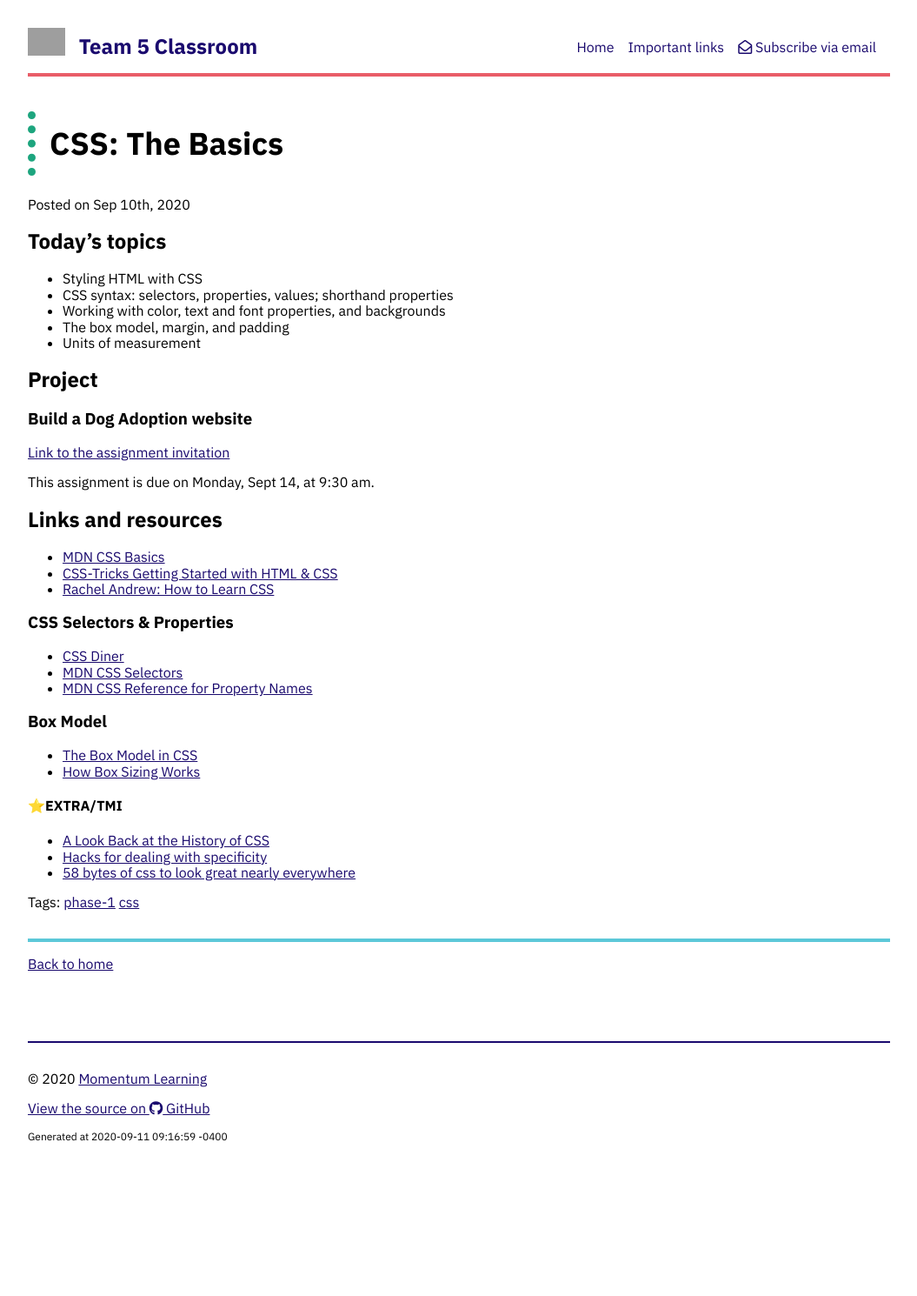
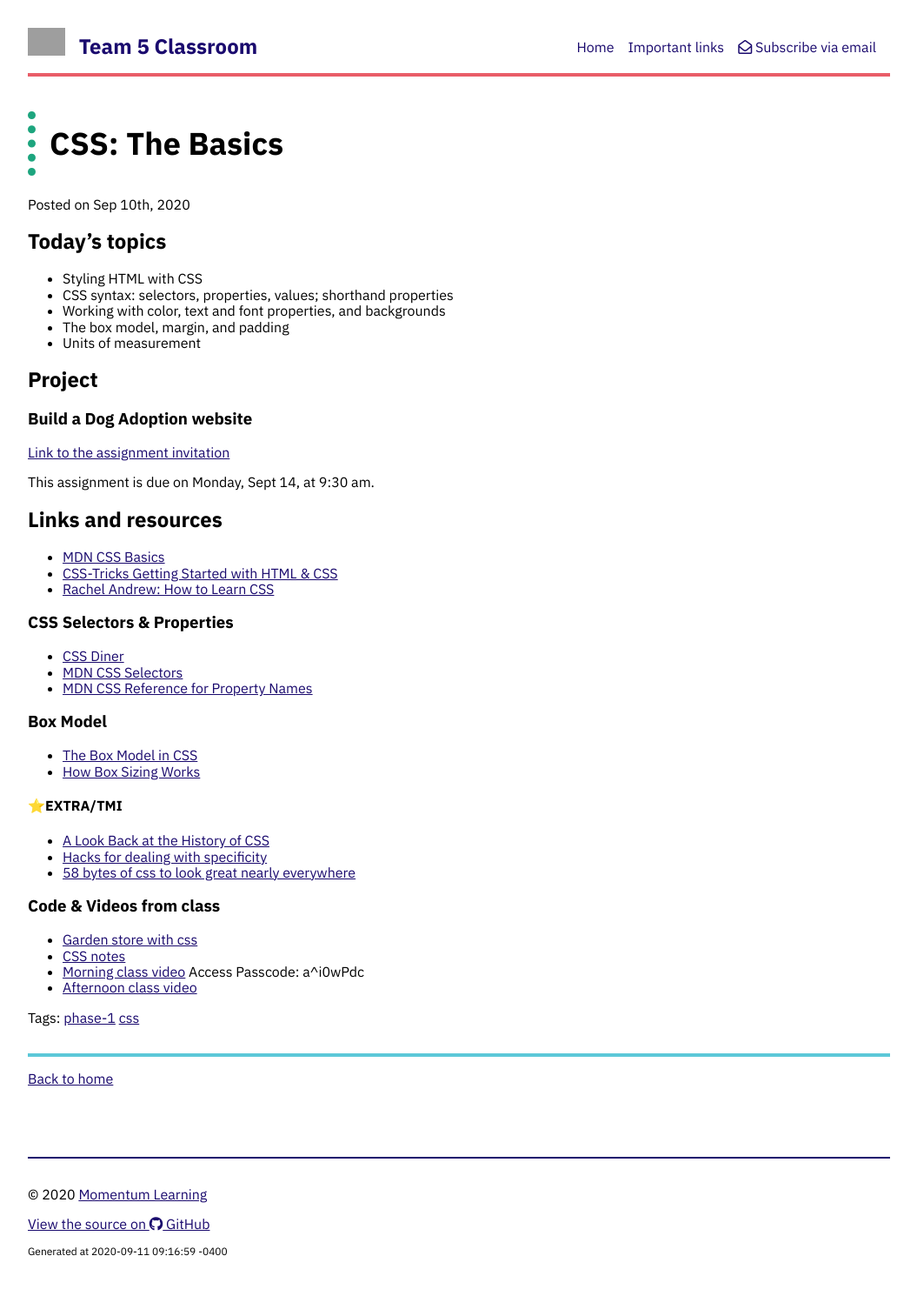
Before and after one commit to momentum-team-5/momentum-team-5.github.io, a Jekyll site: the page built from _posts/2020-09-10-css-basics.md, in a window 1280 px wide. Shown: the whole page at 87% size, without its empty margins (112-1167 px from the left). Built offline with Jekyll 4.4.1, drawn with Linux system fonts in a browser that asks for light colours; nearby versions of some CDN libraries; before the commit the page ends 1358 px from its top, so only the background shows below that; grey boxes are pictures that could not be loaded.

Commit message:
Add code and videos from class

```diff
--- a/_posts/2020-09-10-css-basics.md
+++ b/_posts/2020-09-10-css-basics.md
@@ -41,3 +41,10 @@
 - [A Look Back at the History of CSS](https://css-tricks.com/look-back-history-css/)
 - [Hacks for dealing with specificity](https://csswizardry.com/2014/07/hacks-for-dealing-with-specificity/)
 - [58 bytes of css to look great nearly everywhere](https://jrl.ninja/etc/1/)
+
+### Code & Videos from class
+
+- [Garden store with css](https://github.com/momentum-team-5/examples/tree/main/garden-store-css)
+- [CSS notes](https://github.com/momentum-team-5/notes/blob/main/css.md)
+- [Morning class video](https://us02web.zoom.us/rec/share/V_7K43ksFhMJ3dlANegiv3psyEaU4_R_jQR8-MHRj1GKhO4oSzZOVuJJgQ_qOkti.owp71hJ80KpwbXG6) Access Passcode: a^i0wPdc
+- [Afternoon class video]()
```
